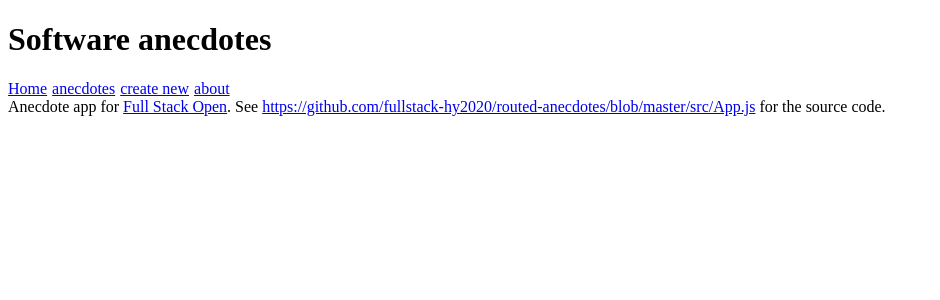
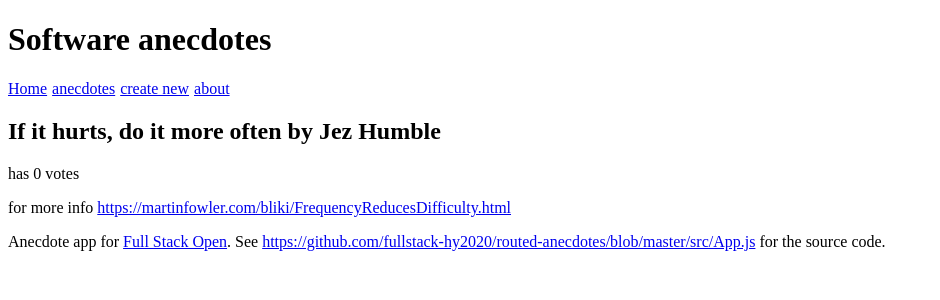
Before and after one commit to pyrhaa/fullStackOpen-part-7, a React (Create React App) app in the folder routed-anecdotes/: page /anecdotes/1 in a window 1280 px wide. Shown: the top 300 px of the page, without its empty margins (0-940 px from the left). Built offline with nearby package versions, Linux system fonts and the light colour scheme.

Commit message:
7.2 step 2 ok, code cleaned loginwas not needed in the exercices

```diff
--- a/routed-anecdotes/src/App.js
+++ b/routed-anecdotes/src/App.js
@@ -31,18 +31,16 @@ const App = () => {
       id: 2
     }
   ]);
-  const [user, setUser] = useState(null);
+
   const [notification, setNotification] = useState('');
 
-  const addNew = (anecdote) => {
-    anecdote.id = Math.round(Math.random() * 10000);
-    setAnecdotes(anecdotes.concat(anecdote));
-  };
-
-  const anecdoteById = (id) => anecdotes.find((a) => a.id === id);
+  const match = useMatch('/anecdotes/:id');
+  const singleAnecdote = match
+    ? anecdotes.find((anecdote) => anecdote.id === Number(match.params.id))
+    : null;
 
   const vote = (id) => {
-    const anecdote = anecdoteById(id);
+    const anecdote = singleAnecdote(id);
 
     const voted = {
       ...anecdote,
@@ -52,12 +50,17 @@ const App = () => {
     setAnecdotes(anecdotes.map((a) => (a.id === id ? voted : a)));
   };
 
+  const addNew = (anecdote) => {
+    anecdote.id = Math.round(Math.random() * 10000);
+    setAnecdotes(anecdotes.concat(anecdote));
+  };
+
   return (
     <div>
       <h1>Software anecdotes</h1>
 
       <Menu />
-      <PagesRoute anecdotes={anecdotes} />
+      <PagesRoute anecdotes={anecdotes} anecdote={singleAnecdote} />
       <Footer />
     </div>
   );
--- a/routed-anecdotes/src/components/AnecdoteList.js
+++ b/routed-anecdotes/src/components/AnecdoteList.js
@@ -1,9 +1,13 @@
+import { Link } from 'react-router-dom';
+
 const AnecdoteList = ({ anecdotes }) => (
   <div>
     <h2>Anecdotes</h2>
     <ul>
       {anecdotes.map((anecdote) => (
-        <li key={anecdote.id}>{anecdote.content}</li>
+        <li key={anecdote.id}>
+          <Link to={`/anecdotes/${anecdote.id}`}>{anecdote.content}</Link>
+        </li>
       ))}
     </ul>
   </div>
--- a/routed-anecdotes/src/components/Login.js
+++ b/routed-anecdotes/src/components/Login.js
@@ -1,11 +1,11 @@
 import { useNavigate } from 'react-router-dom';
 
-const Login = (props) => {
+const Login = (login) => {
   const navigate = useNavigate();
 
   const onSubmit = (event) => {
     event.preventDefault();
-    props.onLogin('Jugurtha');
+    login('Jugurtha');
     navigate('/');
   };
 
--- /dev/null
+++ b/routed-anecdotes/src/pages/Anecdote.js
@@ -0,0 +1,17 @@
+// import AnecdoteList from '../components/AnecdoteList';
+
+const Anecdote = ({ anecdote }) => {
+  return (
+    <div>
+      <h2>
+        {anecdote.content} by {anecdote.author}
+      </h2>
+      <p>has {anecdote.votes} votes</p>
+      <p>
+        for more info <a href={anecdote.info}>{anecdote.info}</a>
+      </p>
+    </div>
+  );
+};
+
+export default Anecdote;
--- a/routed-anecdotes/src/pages/Home.js
+++ b/routed-anecdotes/src/pages/Home.js
@@ -1,7 +1,5 @@
-import AnecdoteList from '../components/AnecdoteList';
-
 const Home = () => {
-  return <p>Azul</p>;
+  return <p>ⴰⵣⵓⵍ ⴼⵍⵍⴰⵡⵏ !</p>;
 };
 
 export default Home;
--- a/routed-anecdotes/src/routes/PagesRoute.js
+++ b/routed-anecdotes/src/routes/PagesRoute.js
@@ -1,10 +1,12 @@
 import { Routes, Route } from 'react-router-dom';
+
 import CreateNew from '../pages/CreateNew';
 import Anecdotes from '../pages/Anecdotes';
+import Anecdote from '../pages/Anecdote';
 import About from '../pages/About';
 import Home from '../pages/Home';
 
-const PagesRoute = ({ anecdotes }) => {
+const PagesRoute = ({ anecdotes, anecdote, login, user }) => {
   return (
     <div>
       <Routes>
@@ -12,6 +14,10 @@ const PagesRoute = ({ anecdotes }) => {
         <Route
           path="/anecdotes"
           element={<Anecdotes anecdotes={anecdotes} />}
+        />
+        <Route
+          path="/anecdotes/:id"
+          element={<Anecdote anecdote={anecdote} />}
         />
         <Route path="/create" element={<CreateNew />} />
         <Route path="/about" element={<About />} />
```
